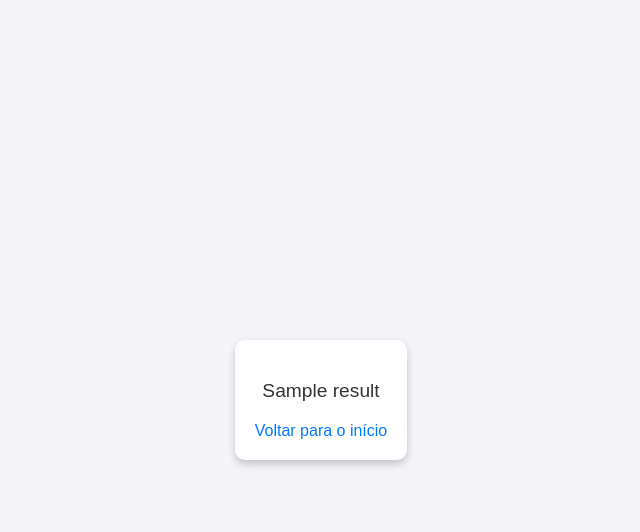
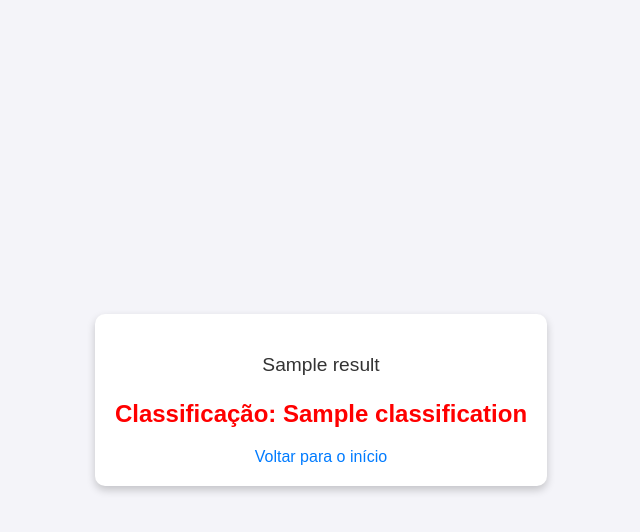
Before and after one commit to LucasPiovanii/Case-Pratico-AutoU-2025, a Flask app: template templates/result.html in a window 1280 px wide. Shown: the top 532 px of the page, without its empty margins (319-959 px from the left). Run offline with Flask 3, Linux system fonts and the light colour scheme; the template is opened without the code that fills it: most values are stand-ins (such as "Sample title", 1, 10 or a date in 2020); parts of the project's set-up code (start-up, migrations or seed data) failed here and were passed over.

Commit message:
Fix: não classifica corretamente

```diff
--- a/app.py
+++ b/app.py
@@ -4,9 +4,13 @@ import nltk
 from nltk.corpus import stopwords
 from nltk.tokenize import word_tokenize
 from nltk.stem import WordNetLemmatizer
+from transformers import pipeline
 import os
 
 app = Flask(__name__)
+
+# Carregar o pipeline de classificação de texto do Hugging Face
+classifier = pipeline("zero-shot-classification", model="facebook/bart-large-mnli")
 
 # Função para extrair texto de PDFs
 def extract_text_from_pdf(file):
@@ -26,6 +30,11 @@ def preprocess_text(text):
 
     return " ".join(tokens)
 
+def classify_text(text):
+    labels = ["Produtivo", "Improdutivo"]  # Defina os rótulos que você deseja
+    result = classifier(text, candidate_labels=labels)
+    return result["labels"][0]  # Retorna o rótulo com maior probabilidade
+
 @app.route("/")
 def index():
     return render_template("index.html")
@@ -40,13 +49,15 @@ def process():
 
     if user_text:
         processed_text = preprocess_text(user_text)
-        result = f"Texto processado: {processed_text}"
+        classification = classify_text(processed_text)
+        result = f"Texto processado: {processed_text}\nClassificação: {classification}"
 
     elif file:
         if file.filename.endswith(".txt"):
             file_content = file.read().decode("utf-8")
             processed_text = preprocess_text(file_content)
-            result = f"Arquivo .txt processado: {processed_text}"
+            classification = classify_text(processed_text)
+            result = f"Arquivo .txt processado: {processed_text}\nClassificação: {classification}"
 
         elif file.filename.endswith(".pdf"):
             extracted_text = extract_text_from_pdf(file)
@@ -54,7 +65,8 @@ def process():
                 return render_template("index.html", error="Não foi possível extrair texto do PDF.")
 
             processed_text = preprocess_text(extracted_text)
-            result = f"Arquivo PDF processado: {processed_text}"
+            classification = classify_text(processed_text)
+            result = f"Arquivo PDF processado: {processed_text}\nClassificação: {classification}"
 
         else:
             return render_template("index.html", error="Formato de arquivo não suportado.")
@@ -62,7 +74,8 @@ def process():
     else:
         return render_template("index.html", error="Nenhum texto ou arquivo foi enviado.")
 
-    return render_template("result.html", result=result)
+    # Passando a classificação para o template
+    return render_template("result.html", result=result, classification=classification)
 
 if __name__ == "__main__":
     app.run(debug=True)
--- a/templates/result.html
+++ b/templates/result.html
@@ -27,6 +27,18 @@
             color: #333;
             margin-bottom: 20px;
         }
+        .classification {
+            font-size: 1.5em;
+            color: #007BFF;
+            margin-bottom: 20px;
+            font-weight: bold;
+        }
+        .produtivo {
+            color: green;
+        }
+        .improdutivo {
+            color: red;
+        }
         a {
             text-decoration: none;
             color: #007BFF;
@@ -36,6 +48,9 @@
 <body>
     <div class="container">
         <p class="result">{{ result }}</p>
+        <p class="classification {% if classification == 'Produtivo' %}produtivo{% else %}improdutivo{% endif %}">
+            Classificação: {{ classification }}
+        </p>
         <a href="/">Voltar para o início</a>
     </div>
 </body>
```
